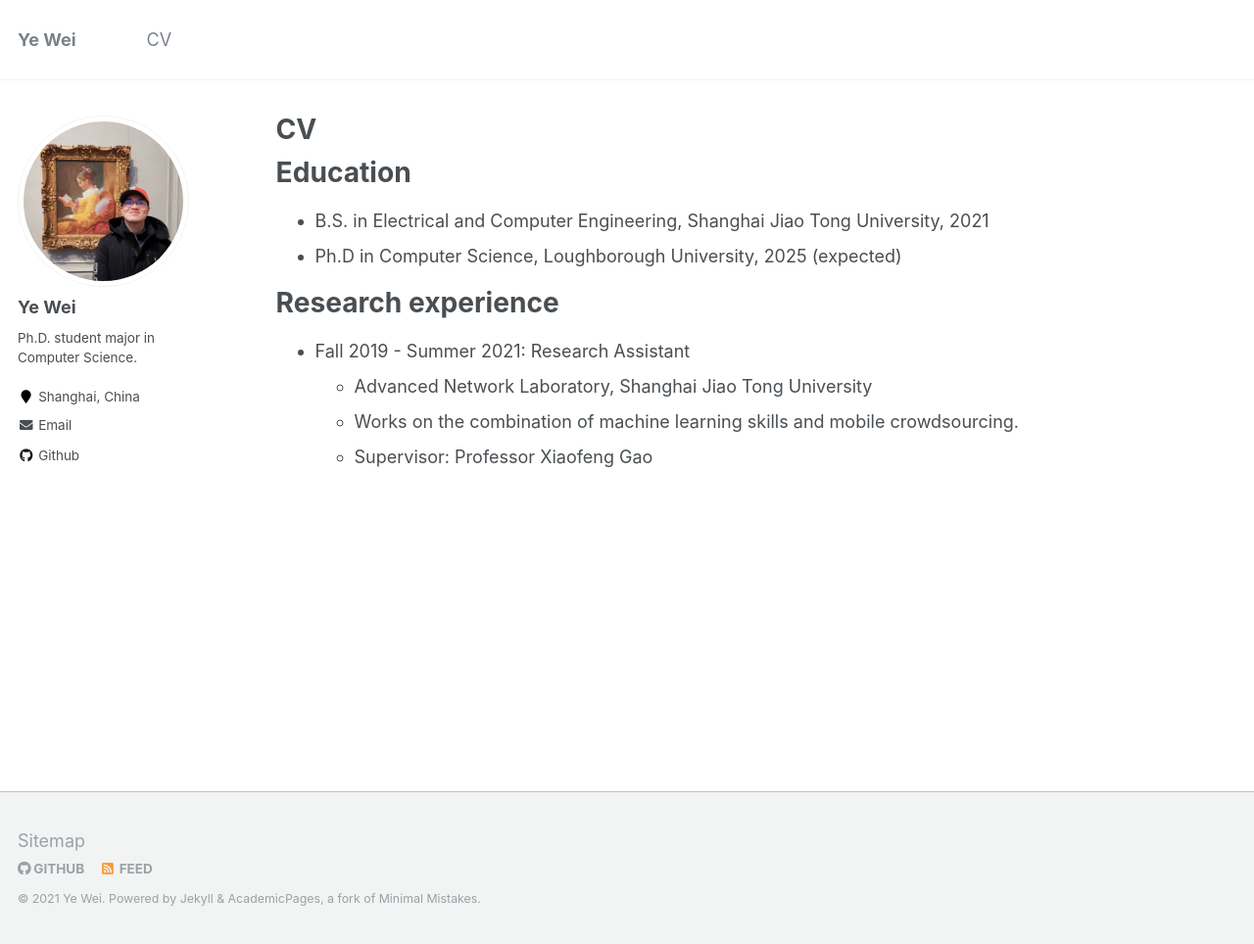
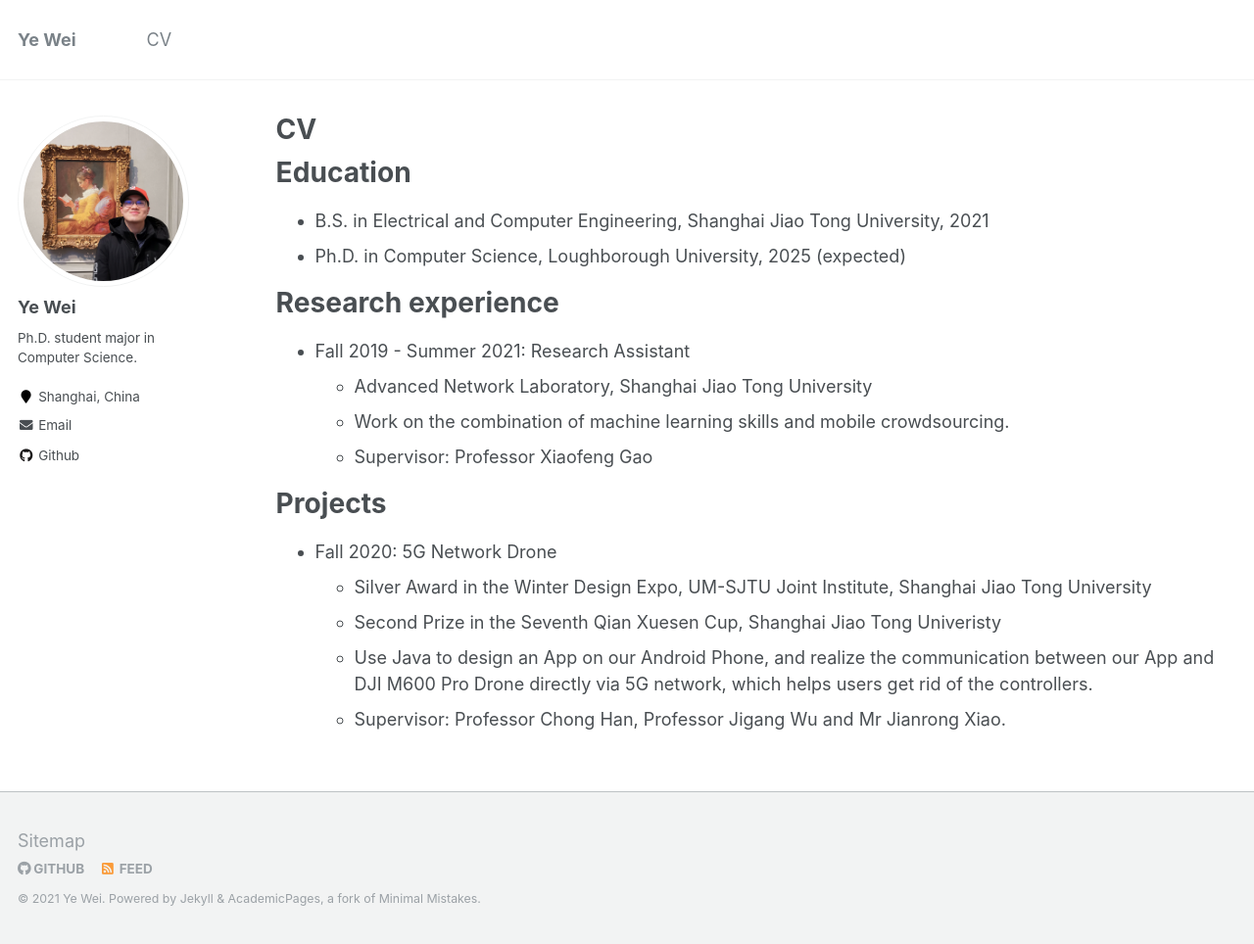
Before and after one commit to Ye-We1/Ye-We1.github.io, a Jekyll site: the page built from _pages/cv.md, in a window 1280 px wide and 964 px high. Shown: the whole window at 98% size. Built offline with Jekyll 4.4.1, drawn with Linux system fonts in a browser that asks for light colours.

Commit message:
Update cv.md

```diff
--- a/_pages/cv.md
+++ b/_pages/cv.md
@@ -12,14 +12,22 @@ redirect_from:
 Education
 ======
 * B.S. in Electrical and Computer Engineering, Shanghai Jiao Tong University, 2021
-* Ph.D in Computer Science, Loughborough University, 2025 (expected)
+* Ph.D. in Computer Science, Loughborough University, 2025 (expected)
 
 Research experience
 ======
 * Fall 2019 - Summer 2021: Research Assistant
   * Advanced Network Laboratory, Shanghai Jiao Tong University
-  * Works on the combination of machine learning skills and mobile crowdsourcing.
+  * Work on the combination of machine learning skills and mobile crowdsourcing.
   * Supervisor: Professor Xiaofeng Gao
+
+Projects
+======
+* Fall 2020: 5G Network Drone
+  * Silver Award in the Winter Design Expo, UM-SJTU Joint Institute, Shanghai Jiao Tong University
+  * Second Prize in the Seventh Qian Xuesen Cup, Shanghai Jiao Tong Univeristy
+  * Use Java to design an App on our Android Phone, and realize the communication between our App and DJI M600 Pro Drone directly via 5G network, which helps users get rid of the controllers.
+  * Supervisor: Professor Chong Han, Professor Jigang Wu and Mr Jianrong Xiao.
 
 <!-- Work experience
 ======
```
